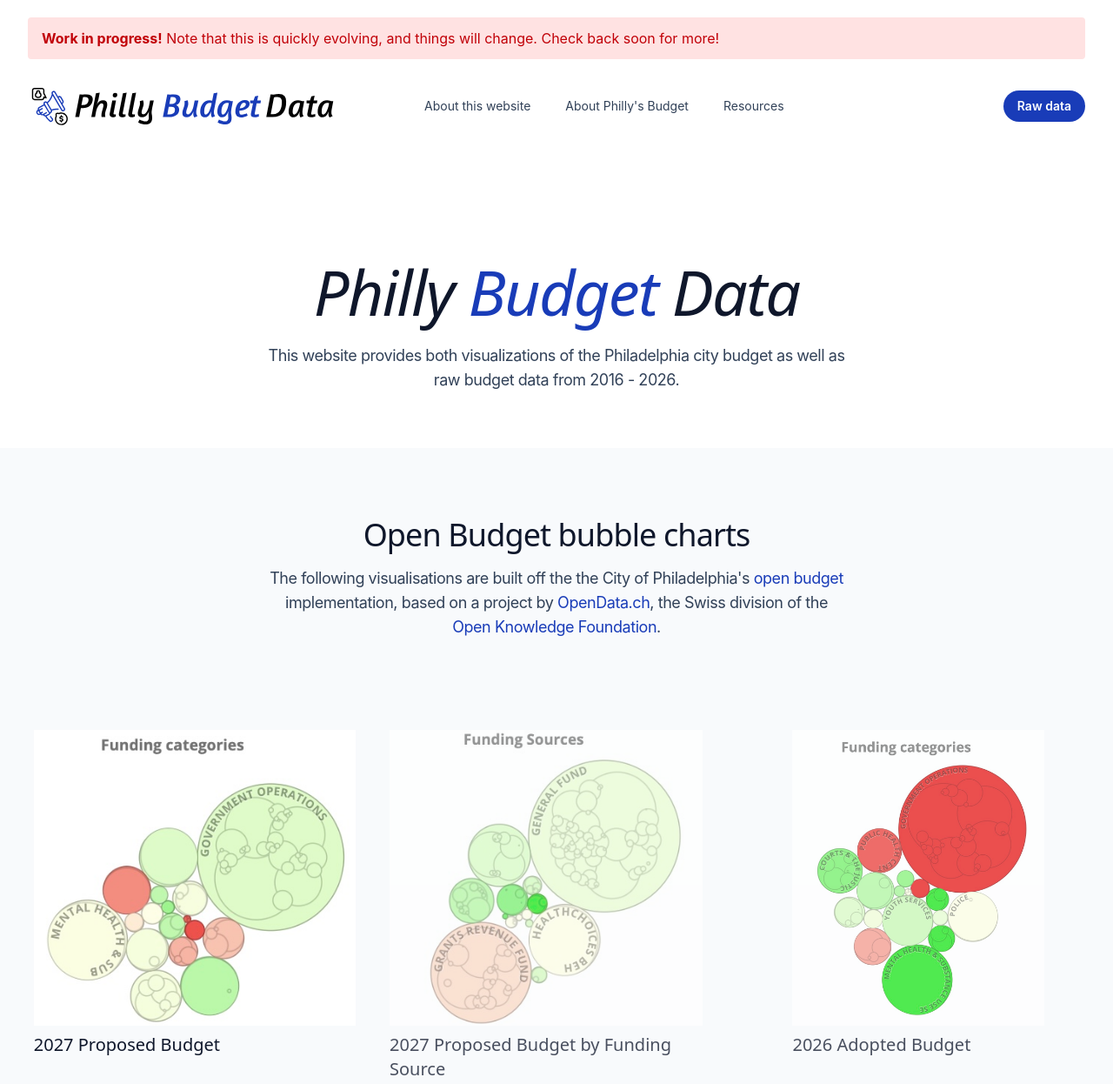
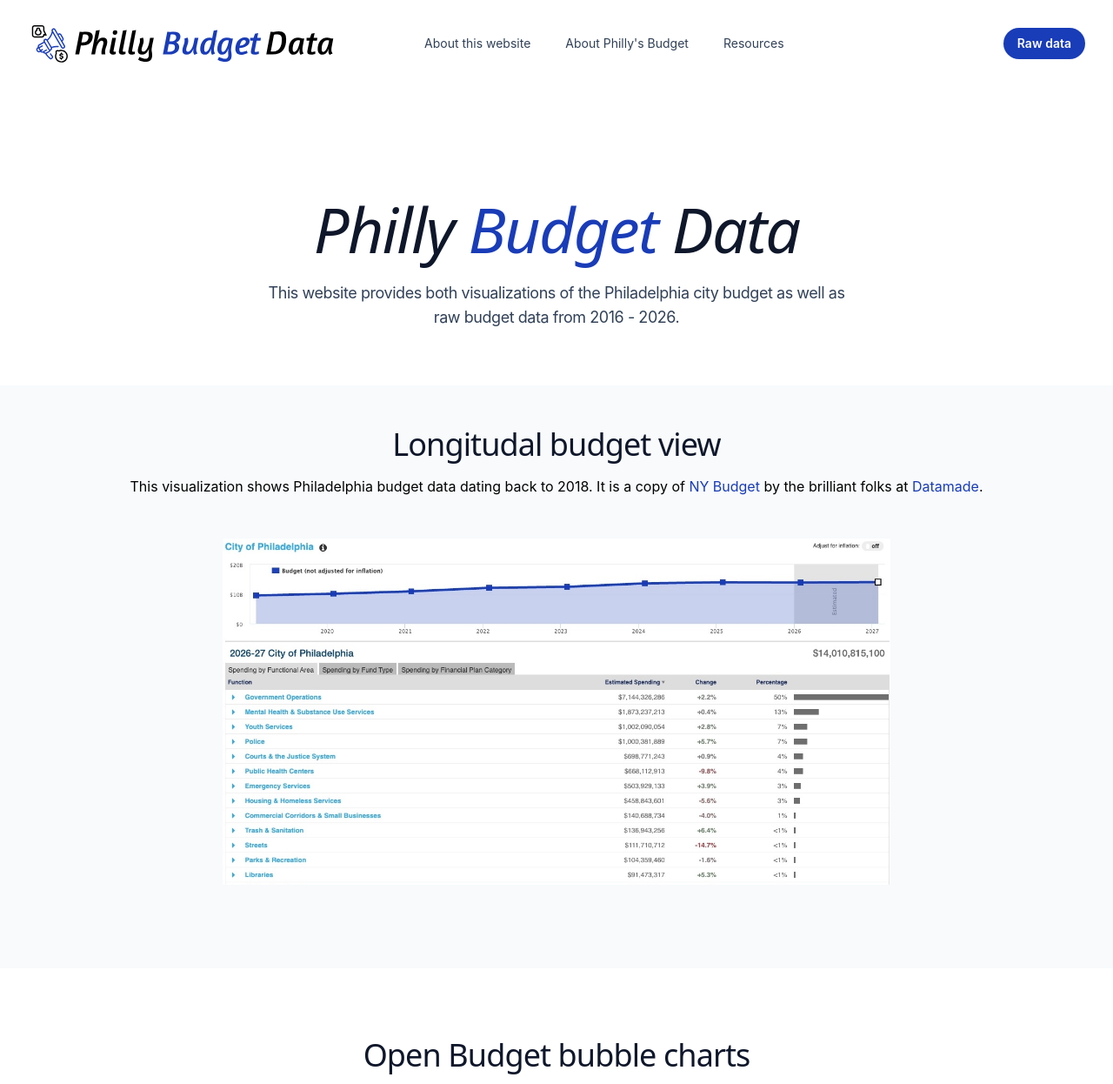
Before and after one commit to acouch/phila-budget-site, a website built with Parcel: page website/src/index.ejs in a window 1280 px wide. Shown: the top 1246 px of the page at 87% size. Built offline with nearby package versions, Linux system fonts and the light colour scheme; a web font is replaced by a local one.

Commit message:
Add link to datamade view

```diff
--- a/website/src/_menu.ejs
+++ b/website/src/_menu.ejs
@@ -2,11 +2,8 @@
 
 <header class="py-5">
   <div class="mx-auto max-w-7xl px-4 sm:px-6 lg:px-8">
-   <div class="bg-red-100 text-red-700 px-4 py-3 rounded relative" role="alert">
-    <strong class="font-bold">Work in progress!</strong>
-    <span class="block sm:inline">Note that this is quickly evolving, and things will change. Check back soon for more!</span>
+   <div>
   </div>
-  <div class="py-3"></div>
     <nav class="relative z-50 flex justify-between">
       <div class="flex items-center md:gap-x-12">
         <a aria-label="Home" href="/">
--- a/website/src/index.ejs
+++ b/website/src/index.ejs
@@ -14,12 +14,23 @@
                This website provides both visualizations of the Philadelphia city budget as well as raw budget data from 2016 - 2026.
             </p>
          </div>
-         <section class="bg-slate-50 py-12 lg:py-20">
+         <section class="bg-slate-50 py-12 lg:py-12">
+            <div class="mx-auto max-w-7xl px-4 sm:px-6 lg:px-8 md:text-center">
+               <h2 class="font-display text-3xl tracking-tight text-slate-900 sm:text-4xl">Longitudal budget view</h2>
+               <p class="mt-4 text-lg tracking-tight text-slate-700">
+               <p>This visualization shows Philadelphia budget data dating back to 2018. It is a copy of <a class="text-blue-800" href="https://ny-budget.datamade.us">NY Budget</a> by the brilliant folks at <a class="text-blue-800" href="https://datamade.us">Datamade</a>.</p>
+               <div class="py-12 flex justify-center">
+                  <a href="/datamade"><img class="max-w-3xl" src="./assets/images/datamade.jpg" alt="a longitudal view of the city budget"></a></div>
+               </div>
+
+            </div>
+         </section>
+         <section class="py-12 lg:py-20">
             <div class="mx-auto max-w-7xl px-4 sm:px-6 lg:px-8">
-            <div class="mx-auto max-w-2xl md:text-center">
-               <h2 class="font-display text-3xl tracking-tight text-slate-900 sm:text-4xl">Open Budget bubble charts</h2>
-               <p class="mt-4 text-lg tracking-tight text-slate-700">The following visualisations are built off the the City of Philadelphia's <a class="text-blue-800" href="https://github.com/CityOfPhiladelphia/open-budget">open budget</a> implementation, based on a project by <a class="text-blue-800" href="https://github.com/tpreusse/open-budget">OpenData.ch</a>, the Swiss division of the <a class="text-blue-800" href="http://okfn.org/" rel="nofollow">Open Knowledge Foundation</a>.</p>
-            </div>
+               <div class="mx-auto max-w-2xl md:text-center">
+                  <h2 class="font-display text-3xl tracking-tight text-slate-900 sm:text-4xl">Open Budget bubble charts</h2>
+                  <p class="mt-4 text-lg tracking-tight text-slate-700">The following charts are built off the the City of Philadelphia's <a class="text-blue-800" href="https://github.com/CityOfPhiladelphia/open-budget">open budget</a> implementation, based on a project by <a class="text-blue-800" href="https://github.com/tpreusse/open-budget">OpenData.ch</a>, the Swiss division of the <a class="text-blue-800" href="http://okfn.org/" rel="nofollow">Open Knowledge Foundation</a>.</p>
+               </div>
             <div class="lg:mt-20 mt-8 lg:block">
                <div class="grid grid-row md:grid-cols-2 lg:grid-cols-3 gap-x-8 grid-cols-1 justify-items-center" role="tablist" aria-orientation="horizontal">
                   <div class="relative py-6">
@@ -55,7 +66,7 @@
                </div>
             </div>
          </section>
-         <section class=" py-12 lg:py-20">
+         <section class="bg-slate-50 py-12 lg:py-20">
             <div class="mx-auto max-w-7xl px-4 sm:px-6 lg:px-8">
                <div class="mx-auto max-w-2xl md:text-center">
                   <h2 id="about" class="font-display text-3xl tracking-tight text-slate-900 sm:text-4xl">About this website</h2>
@@ -64,7 +75,7 @@
                </div>
             </div>
          </section>
-         <section class="bg-slate-50 py-12 lg:py-20">
+         <section class="py-12 lg:py-20">
             <div class="mx-auto max-w-7xl px-4 sm:px-6 lg:px-8">
                <div class="mx-auto max-w-2xl md:text-center">
                   <h2 id="budget" class="font-display text-3xl tracking-tight text-slate-900 sm:text-4xl">About Philly's Budget</h2>
@@ -75,7 +86,7 @@
                </div>
             </div>
          </section>
-         <section class="py-20 py-12 lg:py-20">
+         <section class="bg-slate-50 py-20 py-12 lg:py-20">
             <div class="mx-auto max-w-7xl px-4 sm:px-6 lg:px-8">
                <div class="mx-auto max-w-2xl md:text-center">
                   <h2 id="resources" class="font-display text-3xl tracking-tight text-slate-900 sm:text-4xl">Resources</h2>
```
Also changed, not shown: website/src/assets/images/datamade.jpg (added).
